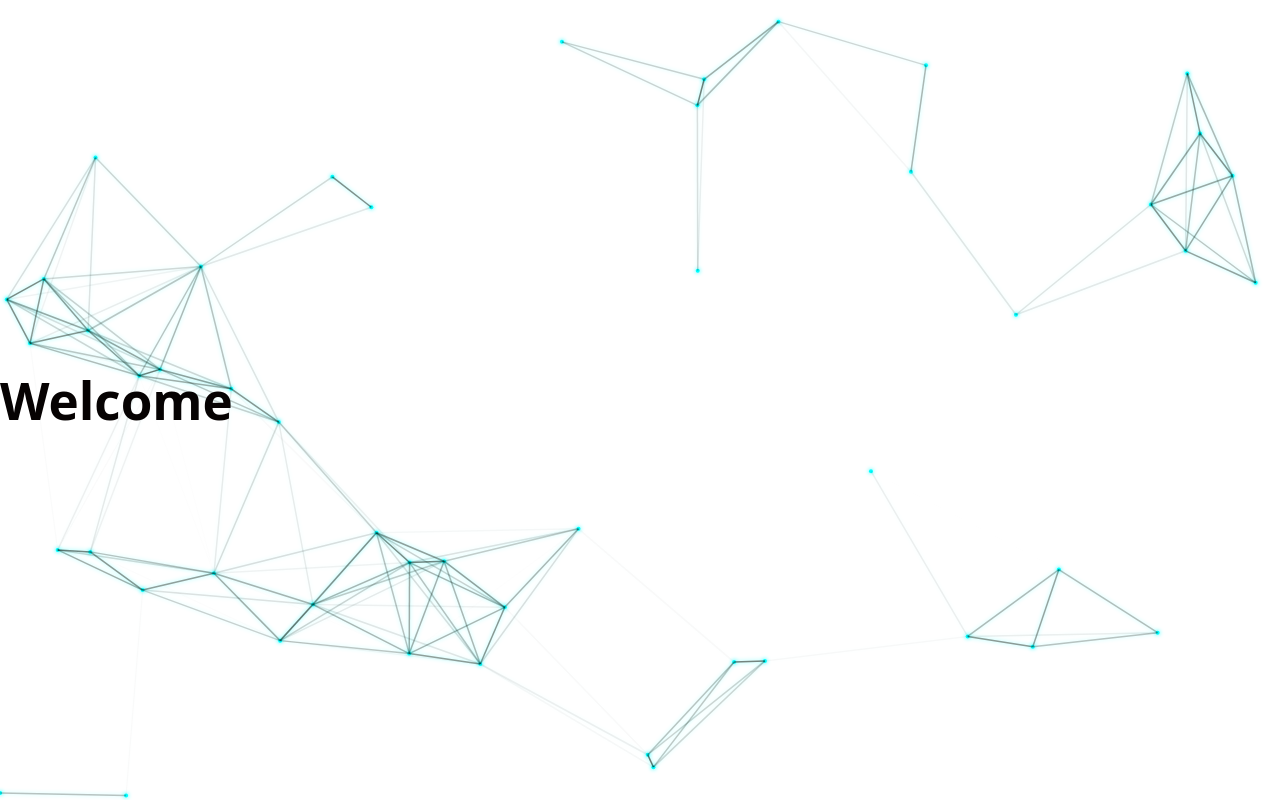
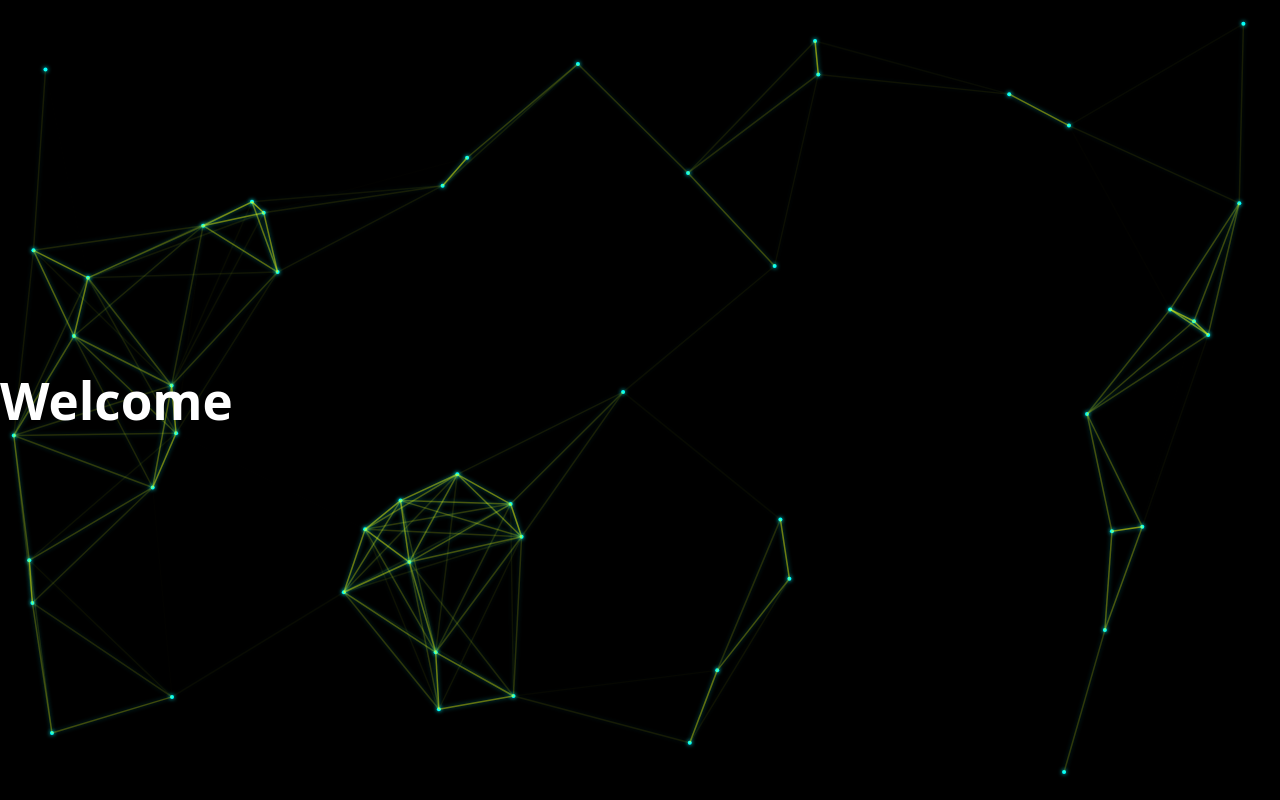
Before and after one commit to Gojo-Satoru-git/AIA, a React (Vite) app: page / in a window 1280 px wide. Built offline with nearby package versions, Linux system fonts and the light colour scheme.

Commit message:
speed adjusted

```diff
--- a/src/App.jsx
+++ b/src/App.jsx
@@ -1,11 +1,13 @@
-import React, { useState, useEffect } from "react";
-import NetworkBackground from "./NetworkBackground";
+import React, { useState, useEffect } from 'react';
+import NetworkBackground from './Components/NetworkBackground';
 
 export default function App() {
-  const [color, setColor] = useState("#00ffff");
-  const isDark = true;
+  const [color, setColor] = useState('#00ffff');
+  const isDark = false;
   useEffect(() => {
-    const colors = isDark? ["#220336", "#0a5552", "#0f0f04"] : ["#00ffff", "#b5d533", "#ffff00"];
+    const colors = isDark
+      ? ['#220336', '#0a5552', '#0f0f04']
+      : ['#00ffff', '#b5d533', '#ffff00'];
     let i = 0;
     const interval = setInterval(() => {
       setColor(colors[i % colors.length]);
@@ -17,13 +19,17 @@ export default function App() {
   return (
     <>
       <NetworkBackground
-        speed={0.8}
+        speed={0.5}
         density={50}
         color={color}
         glow={0.6}
         particleSize={2}
       />
-      <h1 style={{ position: "relative", color: "#060202", textAlign: "center" }}>Welcome</h1>
+      <h1
+        style={{ position: 'relative', color: '#ffffff', textAlign: 'center' }}
+      >
+        Welcome
+      </h1>
     </>
   );
 }
--- a/src/NetworkBackground.jsx
+++ b/src/Components/NetworkBackground.jsx
@@ -171,7 +171,7 @@ export default function NetworkBackground({
         width: "100%",
         height: "100%",
         zIndex: 0,
-        background: "#ffffff",
+        background: "#000000",
       }}
     />
   );
```
